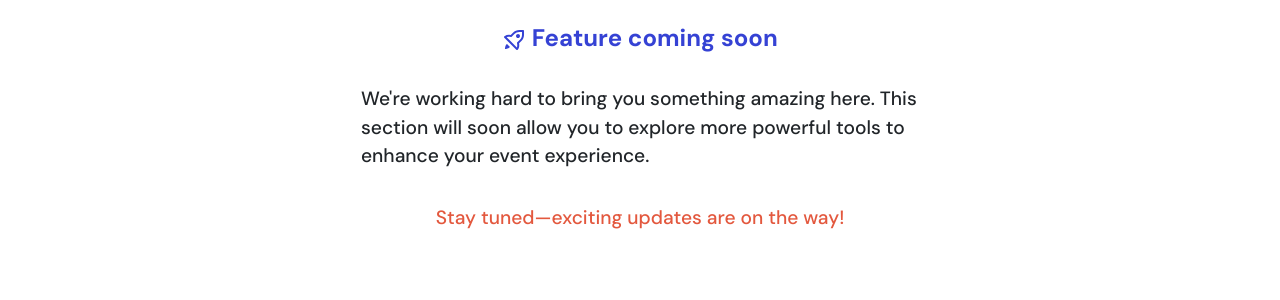
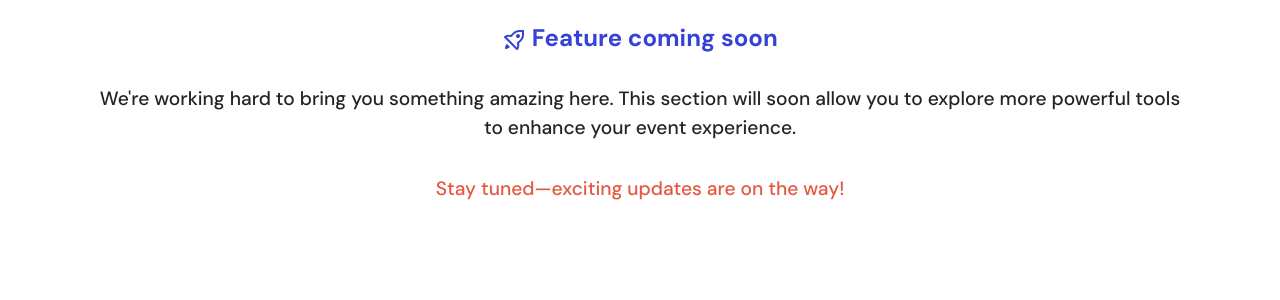
Before and after one commit to CodeOmari/Eventify, a Django app: page /dashboard in a window 1280 px wide. Shown: the part 80-380 px from the top of the page. Run offline with Django 5.2, Linux system fonts and the light colour scheme; the visitor is signed in with stand-in values (Sample User, id 1).

Commit message:
update the dashboard template design

```diff
--- a/Eventify/templates/dashboard.html
+++ b/Eventify/templates/dashboard.html
@@ -22,10 +22,12 @@
             Feature coming soon
         </h2>
 
-        <p class="message w-50 mt-4">
-            We're working hard to bring you something amazing here.
-            This section will soon allow you to explore more powerful tools to enhance your event experience.
-        </p>
+        <div class="container">
+            <p class="message mt-4 text-center w-100">
+                We're working hard to bring you something amazing here.
+                This section will soon allow you to explore more powerful tools to enhance your event experience.
+            </p>
+        </div>
 
         <b class="alert">Stay tuned—exciting updates are on the way!</b>
     </div>
```
